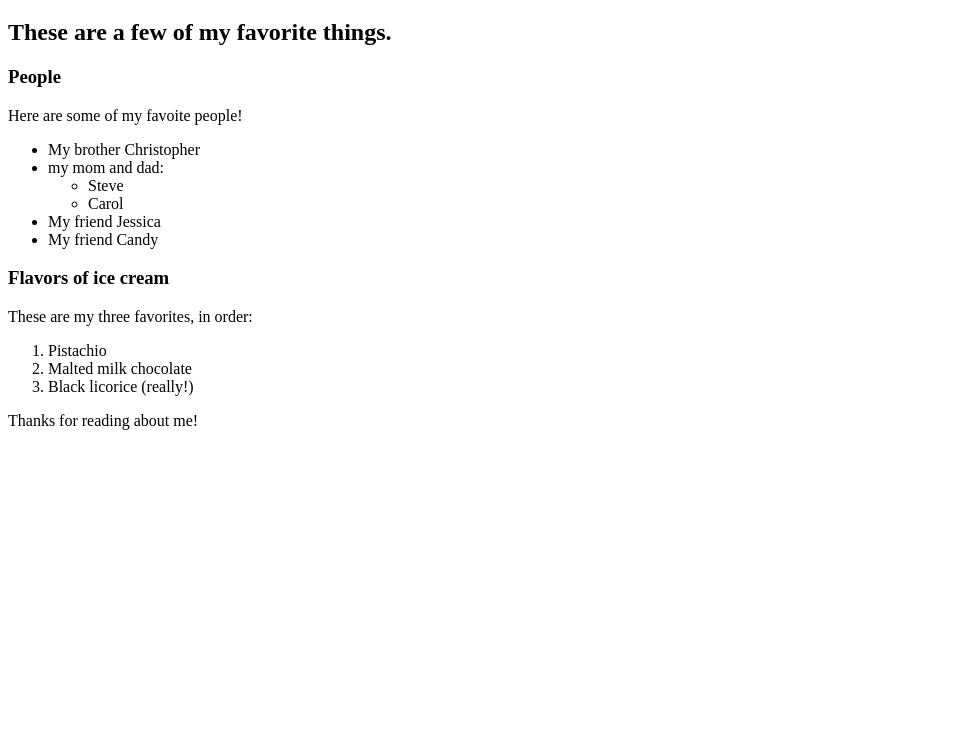
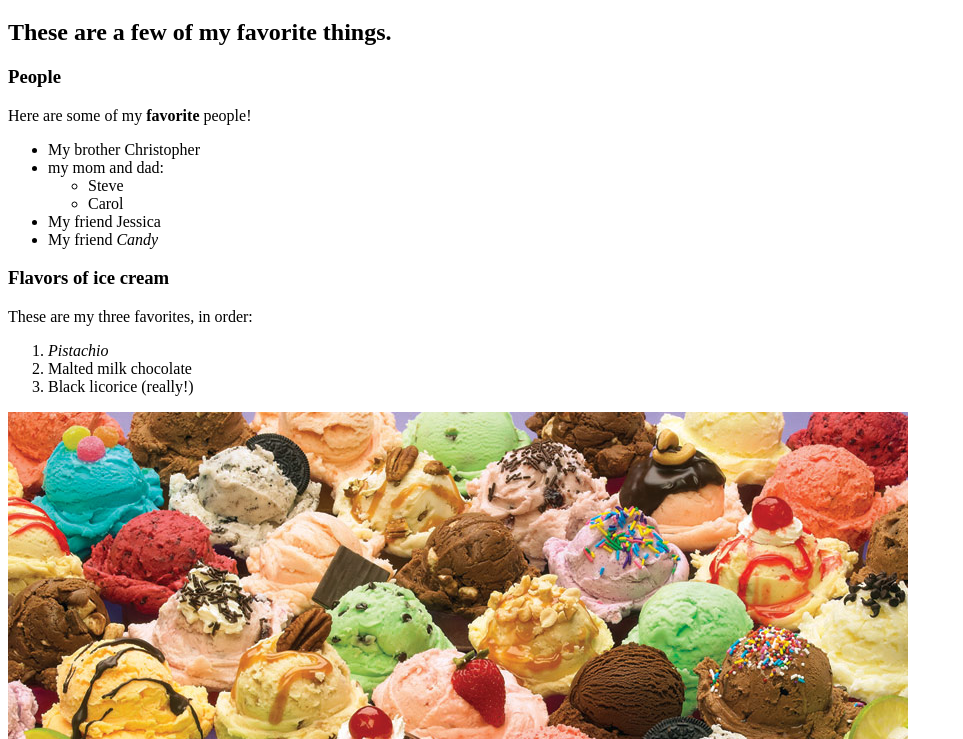
Before and after one commit to michaelkoceja/my-first-webpage, a plain HTML site: page favorite-things.html in a window 1280 px wide. Shown: the part 61-800 px from the top of the page, without its empty margins (0-963 px from the left). Drawn offline with Linux system fonts and the light colour scheme.

Commit message:
add styling, photos and links to favorite things and my first webpage.

```diff
--- a/favorite-things.html
+++ b/favorite-things.html
@@ -8,7 +8,7 @@
     <h2>These are a few of my favorite things.</h2>
 
     <h3>People</h3>
-    <p>Here are some of my favoite people!</p>
+    <p>Here are some of my <strong>favorite</strong> people!</p>
     <ul>
       <li>My brother Christopher</li>
       <li> my mom and dad:
@@ -18,17 +18,17 @@
         </ul>
       </li>
       <li>My friend Jessica</li>
-      <li>My friend Candy</li>
+      <li>My friend <em>Candy</em></li>
     </ul>
 
     <h3>Flavors of ice cream</h3>
     <p>These are my three favorites, in order:</p>
     <ol>
-        <li>Pistachio</li>
+        <li><em>Pistachio</em></li>
         <li>Malted milk chocolate</li>
         <li>Black licorice (really!)</li>
     </ol>
-
-    <p>Thanks for reading about me!</p>
+    <img src="img/icecream.jpeg" alt="an image of a lot of ice cream!">
+    <p>Thanks for reading about me! If you're hungry for ice cream, check out <a href="https://www.baskinrobbins.com/content/baskinrobbins/en.html">Baskin Robbins!</a></p>
   </body>
 </html>
```
Also changed, not shown: my-first-webpage.html (+5 -2 lines), img/icecream.jpeg (added), img/kitty.jpeg (added).
